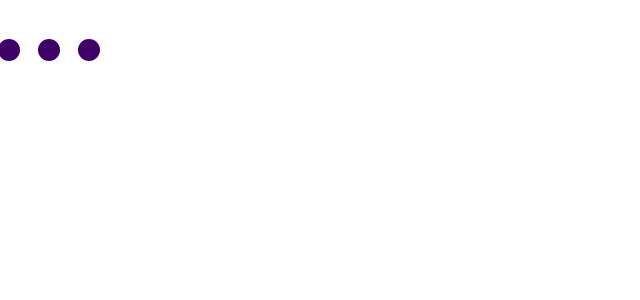
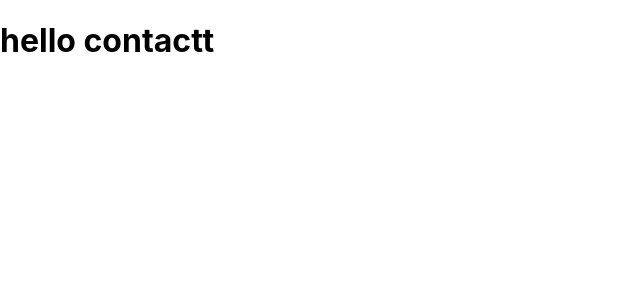
Before and after one commit to Fatenkh7/CODSOFT-T2-Frontend, a React (Create React App) app in the folder e-commerce/: page /contact in a window 1280 px wide. Shown: the top 300 px of the page, without its empty margins (0-640 px from the left). Built offline with nearby package versions, Linux system fonts and the light colour scheme; sample sign-in values are in the browser's storage.

Commit message:
with navigate

```diff
--- a/e-commerce/package.json
+++ b/e-commerce/package.json
@@ -8,7 +8,7 @@
     "@testing-library/user-event": "^13.5.0",
     "axios": "^1.5.1",
     "react": "^18.2.0",
-    "react-dom": "^18.2.0",
+    "react-auth-kit": "^3.0.0-alpha.6",
     "react-router-dom": "^6.16.0",
     "react-scripts": "5.0.1",
     "web-vitals": "^2.1.4"
--- a/e-commerce/src/App.js
+++ b/e-commerce/src/App.js
@@ -1,36 +1,47 @@
 import React, { useState, useEffect } from 'react';
-import { BrowserRouter, Routes, Route } from 'react-router-dom';
+import { BrowserRouter, Routes, Route, Navigate } from 'react-router-dom';
 import Header from './components/header/index';
 import About from './pages/About/index';
 import Contact from './pages/contact/index';
 import Footer from './components/footer/index';
+import Home from './pages/home/index';
+import SignUp from './pages/signup/index';
+import NoPage from './pages/nopage/index';
 import SignIN from './pages/signin/index';
-import Home from './pages/home/index';
-import SignUp from './pages/signup/index'; // Import the SignUp component
-import NoPage from './pages/nopage/index';
+import Loading from './components/loading/index';
 
 function App() {
   const [isLoggedIn, setIsLoggedIn] = useState(false);
+  const [isLoading, setIsLoading] = useState(true);
+
+  useEffect(() => {
+    checkUserToken();
+  }, []);
 
   const checkUserToken = () => {
+    setIsLoading(true)
     const userToken = localStorage.getItem('user-auth');
-    if (!userToken || userToken === 'undefined') {
+    if (userToken) {
+      setIsLoggedIn(true);
+      setIsLoading(false)
+    } else {
       setIsLoggedIn(false);
+      setIsLoading(false)
     }
-    setIsLoggedIn(true);
   }
-  useEffect(() => {
-    checkUserToken();
-  }, [isLoggedIn]);
+
+  if (isLoading) {
+    return <Loading />;
+  }
 
   return (
     <div className="App">
       <BrowserRouter>
         <Routes>
           <Route path="/" element={<SignIN />} />
-          <Route path="/home" element={<Home />} />
-          <Route path="/about" element={<About />} />
-          <Route path="/contact" element={<Contact />} />
+          <Route path="/home" element={isLoggedIn ? <Home /> : <Navigate to="/" />} />
+          <Route path="/about" element={isLoggedIn ? <About /> : <Navigate to="/" />} />
+          <Route path="/contact" element={isLoggedIn ? <Contact /> : <Navigate to="/" />} />
           <Route path="*" element={<NoPage />} />
         </Routes>
       </BrowserRouter>
--- a/e-commerce/src/pages/About/index.jsx
+++ b/e-commerce/src/pages/About/index.jsx
@@ -8,7 +8,7 @@ function About() {
     useEffect(() => {
         setTimeout(() => {
             setIsLoading(false);
-        }, 20000); // Simulate 2 seconds of loading
+        },); // Simulate 2 seconds of loading
     }, []);
 
     return (
--- a/e-commerce/src/pages/contact/index.jsx
+++ b/e-commerce/src/pages/contact/index.jsx
@@ -8,7 +8,7 @@ function Contact() {
     useEffect(() => {
         setTimeout(() => {
             setIsLoading(false);
-        }, 20000); // Simulate 2 seconds of loading
+        }, 2000); // Simulate 2 seconds of loading
     }, []);
 
     return (
@@ -19,7 +19,7 @@ function Contact() {
             ) : (
                 // Display your actual content when loading is done
                 <div>
-                    <h1>hello</h1>
+                    <h1>hello contactt</h1>
                 </div>
             )}
         </div>);
```
Also changed, not shown: 1 other file (tests, documents, lock files or other folders).
